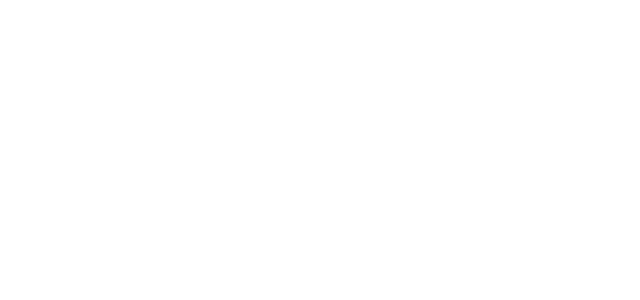
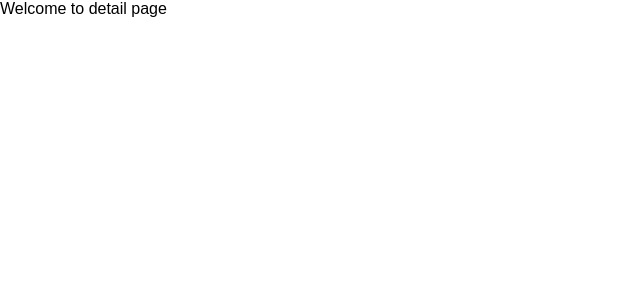
Before and after one commit to ziniuguo/Kozy_Hotel, a React (Create React App) app in the folder client/: page /room/1 in a window 1280 px wide. Before the commit this address had no page. Shown: the top 300 px of the page, without its empty margins (0-640 px from the left). Built offline with nearby package versions, Linux system fonts and the light colour scheme.

Commit message:
room-detail-route

```diff
--- a/client/src/App.js
+++ b/client/src/App.js
@@ -2,6 +2,7 @@ import React from 'react';
 import {BrowserRouter, Routes, Route} from 'react-router-dom'
 import Result from "./Result";
 import MainPage from "./MainPage";
+import RoomDetail from "./RoomDetail";
 
 class App extends React.Component {
     render() {
@@ -12,7 +13,7 @@ class App extends React.Component {
                         <MainPage/>
                     }></Route>
                     <Route path='/search' element={<Result/>}></Route>
-
+                    <Route path='/room/:roomDetail' element={<RoomDetail/>}></Route>
                 </Routes>
             </BrowserRouter>
         )
--- /dev/null
+++ b/client/src/RoomDetail.js
@@ -0,0 +1,19 @@
+import React from "react";
+import {Link} from "react-router-dom";
+
+class RoomDetail extends React.Component {
+
+    render() {
+        return(
+            <div>
+                <div>Welcome to detail page</div>
+                <div>
+
+                </div>
+            </div>
+
+        )
+    }
+}
+
+export default RoomDetail;
```
Also changed, not shown: 1 other file (tests, documents, lock files or other folders).
